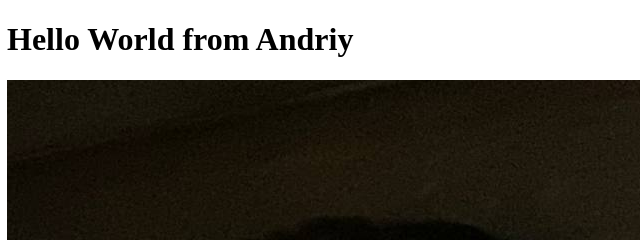
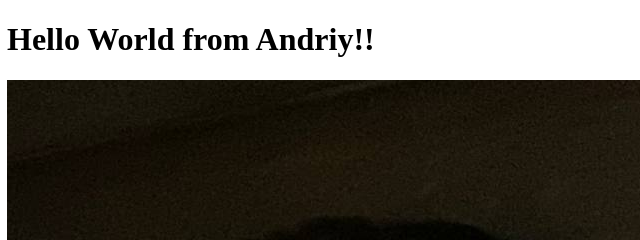
Before and after one commit to xdre14/749-html-project, a plain HTML site: page index.html in a window 1280 px wide. Shown: the top 240 px of the page, 1-641 px from the left. Drawn offline with Linux system fonts and the light colour scheme.

Commit message:
Chande h1

```diff
--- a/index.html
+++ b/index.html
@@ -9,7 +9,7 @@
 </head>
 <body>
     <header>
-        <h1>Hello World from Andriy</h1>
+        <h1>Hello World from Andriy!!</h1>
         <img src="img/Andriy.jpg" alt="Andriy">
     </header>
     <main>
```
